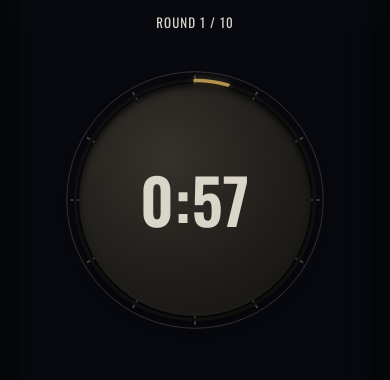
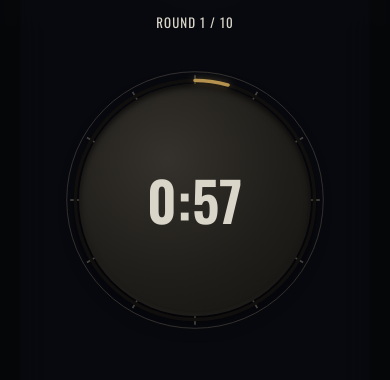
Before and after one commit to ChrisCooper0/abcemom, a Next.js app: page / in a window 390 px wide. Both pictures are taken after a click on the button "START WORKOUT". Shown: the part 194-574 px from the top of the page. Built offline with nearby package versions, Linux system fonts and the light colour scheme.

Commit message:
ui changes

```diff
--- a/app/components/TimerDial.tsx
+++ b/app/components/TimerDial.tsx
@@ -49,9 +49,10 @@ export function TimerDial({
       <div className="dial-plate" />
       <svg
         className="dial-svg"
-        width="300"
-        height="300"
+        width="100%"
+        height="100%"
         viewBox="0 0 300 300"
+        preserveAspectRatio="xMidYMid meet"
         aria-hidden="true"
       >
         <circle
--- a/app/components/WorkoutScreens.tsx
+++ b/app/components/WorkoutScreens.tsx
@@ -110,15 +110,19 @@ export function SetupScreen({
           <div className="complex-grid">
             <div className="complex-card side-card">
               <div className="side-label">Right side first</div>
-              <div>1 x Left Clean & Press</div>
-              <div>1 x Right Clean & Press</div>
-              <div>2 x Right Front Squats</div>
+              <div>1 x Left Clean</div>
+              <div>1 x Left Press</div>
+              <div>1 x Right Clean</div>
+              <div>1 x Right Press</div>
+              <div>2 x Right Offset Squats</div>
             </div>
             <div className="complex-card side-card">
               <div className="side-label">Left side first</div>
-              <div>1 x Right Clean & Press</div>
-              <div>1 x Left Clean & Press</div>
-              <div>2 x Left Front Squats</div>
+              <div>1 x Right Clean</div>
+              <div>1 x Right Press</div>
+              <div>1 x Left Clean</div>
+              <div>1 x Left Press</div>
+              <div>2 x Left Offset Squats</div>
             </div>
           </div>
         )}
@@ -127,7 +131,7 @@ export function SetupScreen({
       <p className="subtitle" style={{ marginBottom: 22 }}>
         {config.mode === "double"
           ? "One round = 2 double cleans, 1 double press, and 3 double front squats."
-          : "One round alternates which side squats first: Right side first on odd rounds, Left side first on even rounds."}
+          : "One round alternates sides: one minute with right offset squats, the next minute repeats the same clean and press sequence on the opposite side."}
       </p>
 
       <div className="field-row">
--- a/app/page.css
+++ b/app/page.css
@@ -424,6 +424,7 @@
   height: 100%;
   display: block;
   transform: rotate(-90deg);
+  overflow: visible;
 }
 
 .dial-track {
@@ -645,6 +646,19 @@
     margin-bottom: 20px;
     padding: 0;
     min-height: 0;
+    min-width: 180px;
+  }
+  .dial-wrap::before {
+    content: "";
+    position: absolute;
+    inset: 0;
+    border-radius: 50%;
+    padding: 14px;
+    pointer-events: none;
+  }
+  .dial-svg {
+    width: 100%;
+    height: 100%;
   }
   .dial-center {
     position: absolute;
@@ -654,7 +668,7 @@
     align-items: center;
   }
   .big-time {
-    font-size: clamp(56px, 16vw, 80px);
+    font-size: clamp(44px, 14vw, 72px);
     line-height: 1.05;
     text-shadow: none;
   }
```
